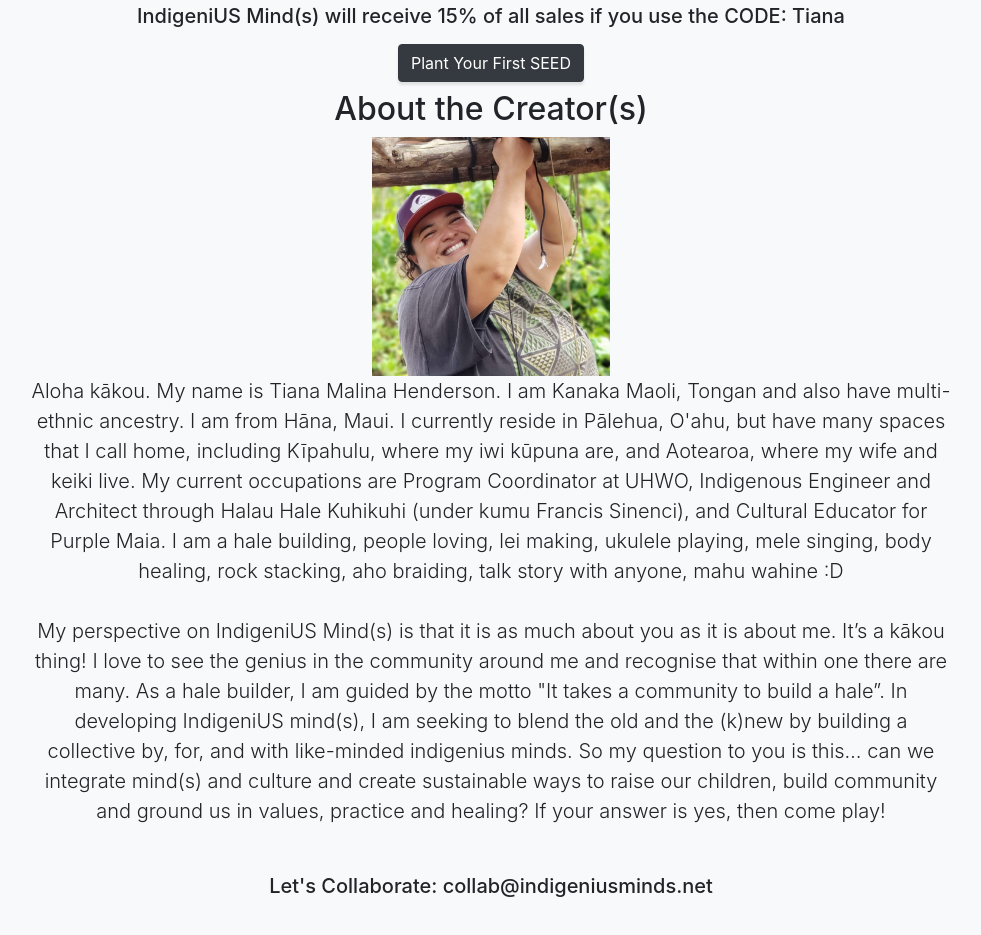
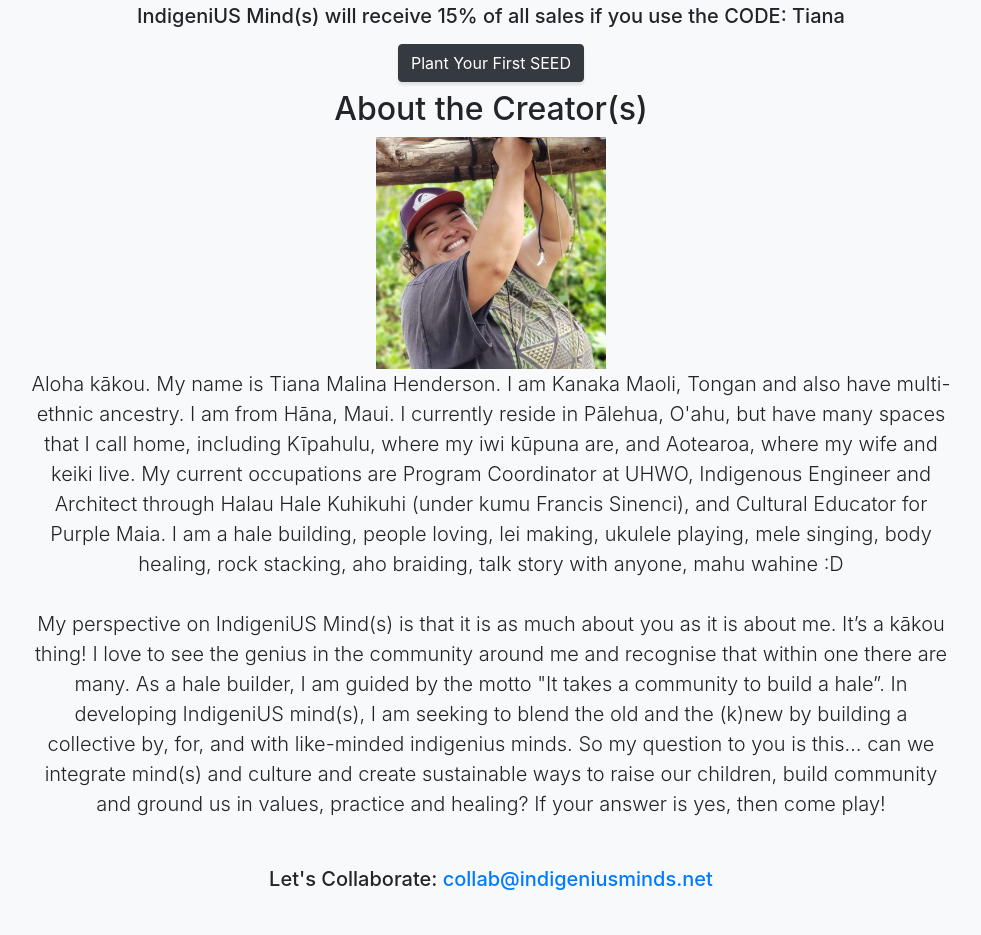
Before and after one commit to indigeniusminds/indigeniusminds.github.io, a website with bundled scripts: page index.html in a window 1280 px wide. Shown: the part 1160-2095 px from the top of the page, without its empty margins (149-1130 px from the left). Built offline with nearby package versions, Linux system fonts and the light colour scheme.

Commit message:
Added hyperlink to email and deleted row around tiana's image

```diff
--- a/index.html
+++ b/index.html
@@ -82,7 +82,7 @@
 
              <h2>About the Creator(s)</h2>
 
-            <div class="row"><img class="img-fluid img-center" src="img/TianaLashtingTwo.jpg"></div>
+           <img class="img-fluid img-center" src="img/TianaLashtingTwo.jpg">
 
 
 
@@ -97,7 +97,8 @@
 
 
 
-             <h5>Let's Collaborate: collab@indigeniusminds.net</h5>
+             <h5>Let's Collaborate: <a href="mailto:collab@indigeniusminds.net">collab@indigeniusminds.net</a></h5>
+
         </div>
       </div>
     </div>
```
